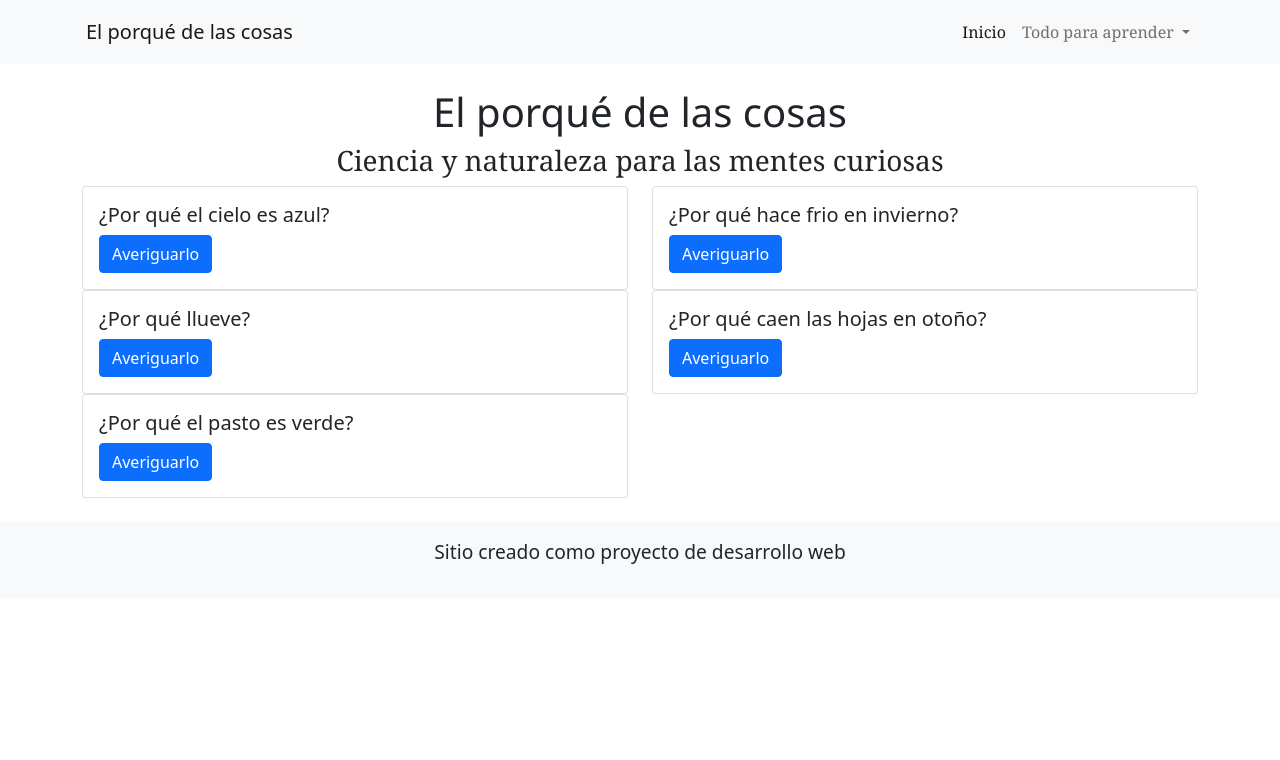
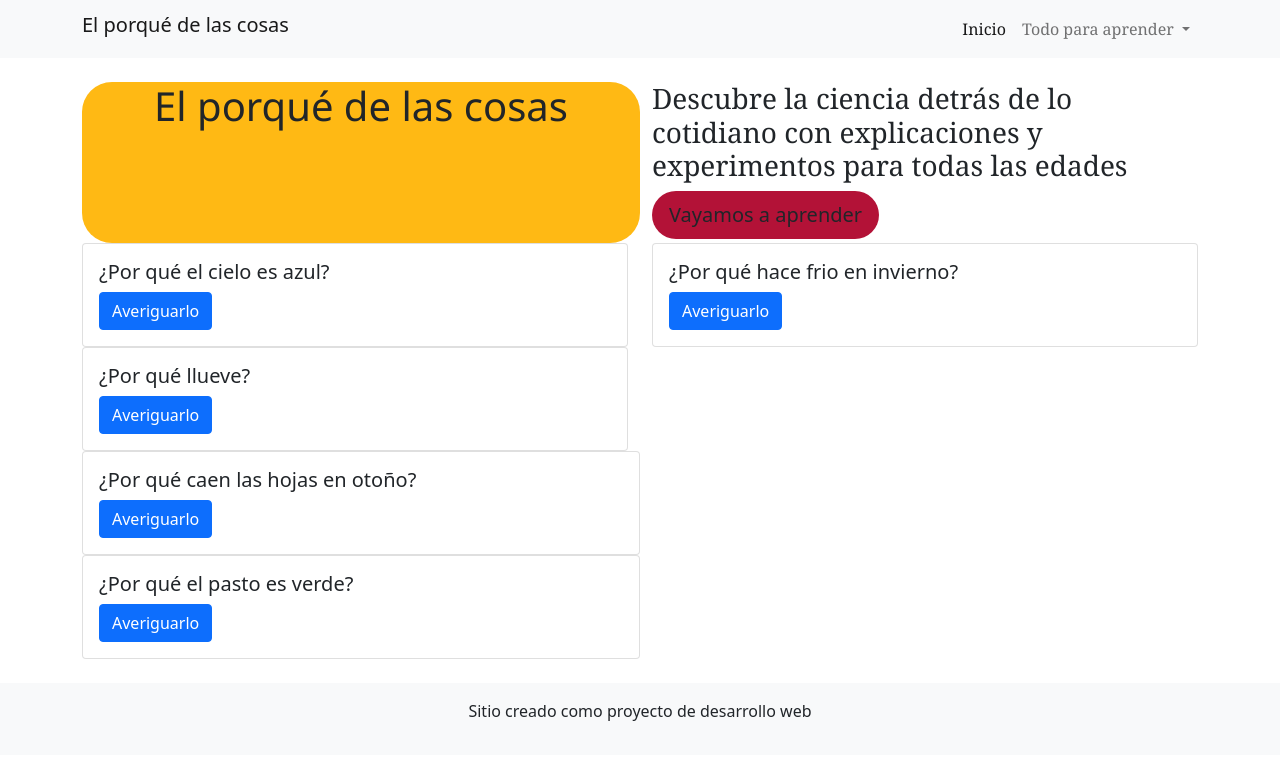
Before and after one commit to MaruBianchi/el-porque-de-las-cosas, a website: page index.html in a window 1280 px wide. Drawn offline with nearby package versions, Linux system fonts and the light colour scheme.

Commit message:
Se sube actualizacion con sass integrado, pendiente arreglo de estructura principal

```diff
--- a/index.html
+++ b/index.html
@@ -3,7 +3,7 @@
   <head>
     <meta charset="UTF-8" />
     <meta name="viewport" content="width=device-width, initial-scale=1.0" />
-    <link rel="stylesheet" href="./css/style.css" />
+    <link rel="stylesheet" href="./style/css/style.css" />
     <link
       href="https://cdn.jsdelivr.net/npm/bootstrap@5.0.2/dist/css/bootstrap.min.css"
       rel="stylesheet"
@@ -16,7 +16,7 @@
   <body>
     <header class="container-fluid bg-light">
       <nav class="navbar navbar-expand-lg navbar-light container">
-        <a class="navbar-brand m-1" href="#"> El porqué de las cosas </a>
+        <h5 class="navbar-brand" href="index.html">El porqué de las cosas</h5>
         <button
           class="navbar-toggler"
           type="button"
@@ -38,7 +38,7 @@
             <li class="nav-item dropdown">
               <a
                 class="nav-link dropdown-toggle"
-                href="#"
+                href=""
                 id="navbarDropdownMenuLink"
                 role="button"
                 data-bs-toggle="dropdown"
@@ -65,13 +65,36 @@
       </nav>
     </header>
 
-    <main class="container mt-4">
-      <h1 id="titulo_principal" class="text-center">El porqué de las cosas</h1>
-
-      <h3 class="text-center">Ciencia y naturaleza para las mentes curiosas</h3>
-
+    <main>
+      <div class="mt-0" id="first_cover">
+        <div class="container mt-4">
+          <div class="container">
             <div class="row">
-        <div class="col-sm-6">
+              <div class="col-12 col-md-6" id="logo">
+                <div class="responsive-box">
+                  <h1 class="text-center">El porqué de las cosas</h1>
+                </div>
+              </div>
+              <div class="col-12 col-md-6">
+                <div class="subtitle">
+                  <h3>
+                    Descubre la ciencia detrás de lo cotidiano con explicaciones
+                    y experimentos para todas las edades
+                  </h3>
+                </div>
+                <div class="mb-1">
+                  <a href="" class="btn btn-lg" id="first_button">
+                    Vayamos a aprender
+                  </a>
+                </div>
+              </div>
+            </div>
+          </div>
+        </div>
+      </div>
+      <div class="container">
+        <div class="row">
+          <div class="col-sm-12 col-md-6">
             <div class="card">
               <div class="card-body">
                 <h5 class="card-title">¿Por qué el cielo es azul?</h5>
@@ -82,7 +105,7 @@
               </div>
             </div>
           </div>
-        <div class="col-sm-6">
+          <div class="col-sm-12 col-md-6">
             <div class="card">
               <div class="card-body">
                 <h5 class="card-title">¿Por qué hace frio en invierno?</h5>
@@ -92,7 +115,7 @@
               </div>
             </div>
           </div>
-        <div class="col-sm-6">
+          <div class="col-sm-12 col-md-6">
             <div class="card">
               <div class="card-body">
                 <h5 class="card-title">¿Por qué llueve?</h5>
@@ -102,7 +125,8 @@
               </div>
             </div>
           </div>
-        <div class="col-sm-6">
+        </div>
+        <div class="col-sm-12 col-md-6">
           <div class="card">
             <div class="card-body">
               <h5 class="card-title">¿Por qué caen las hojas en otoño?</h5>
@@ -112,7 +136,7 @@
             </div>
           </div>
         </div>
-        <div class="col-sm-6">
+        <div class="col-md-6">
           <div class="card">
             <div class="card-body">
               <h5 class="card-title">¿Por qué el pasto es verde?</h5>
--- /dev/null
+++ b/style/scss/_variable.scss
@@ -0,0 +1,7 @@
+$rem:16px;
+
+$primary:#2C9FA3;
+$secondary:#B31237;
+$title:#FFB914;
+
+$radius:30px;
--- /dev/null
+++ b/style/scss/style.scss
@@ -0,0 +1,36 @@
+@import "./variable";
+.solid {
+    background-color: ($primary);
+}
+
+h1 {
+    font-family:'Segoe UI', Tahoma, Geneva, Verdana, sans-serif;
+    font-size:($rem + 4px)*5;
+}
+
+h2 , h3 , ul{
+    font-family:Cambria, Cochin, Georgia, Times, 'Times New Roman', serif;
+}
+
+
+
+p {
+    font-size:100%;
+}
+
+#imagen_luz , #arbol , #ciclo_agua{
+    width: 400px;
+    height: 300px; }
+
+
+
+
+#logo {
+    background-color: ($title);
+    border-radius: ($radius);
+}
+
+#first_button {
+    background-color: ($secondary);
+    border-radius: ($radius);
+}
```
Also changed, not shown: pages/cielo.html (+3 -3 lines), pages/experimentos.html (+1 -1 lines), pages/frio.html (+3 -3 lines), pages/lluvia.html (+3 -3 lines), pages/otoño.html (+3 -3 lines), pages/pasto.html (+3 -3 lines), css/style.css (deleted), scss/style.scss (deleted), style/css/style.css (added), 1 other file. Lines whose indentation alone changed are shown as unchanged.
